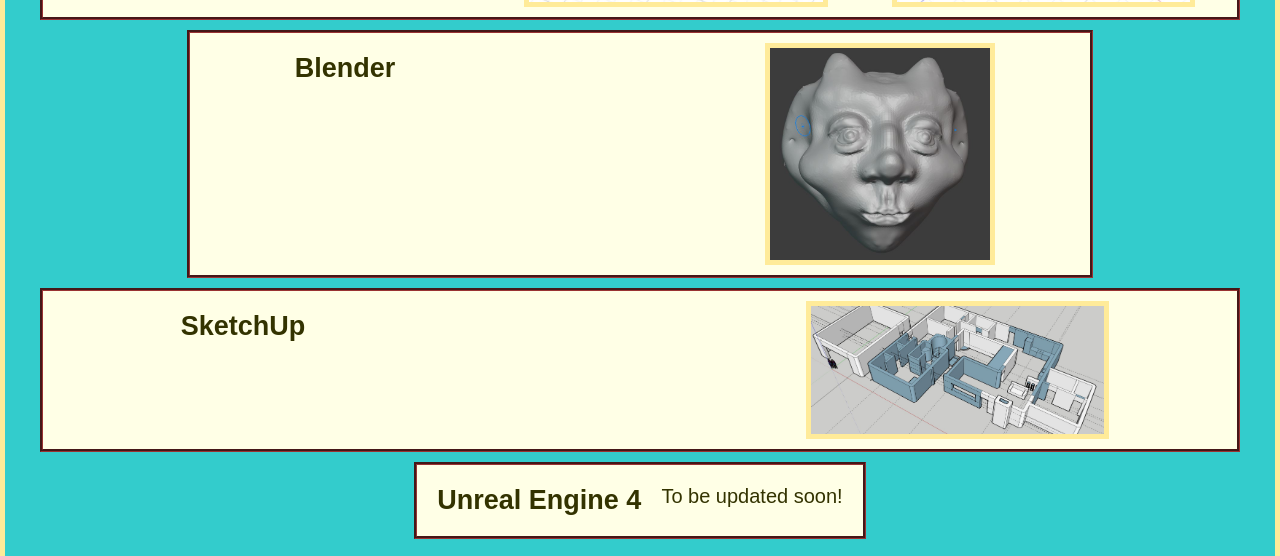
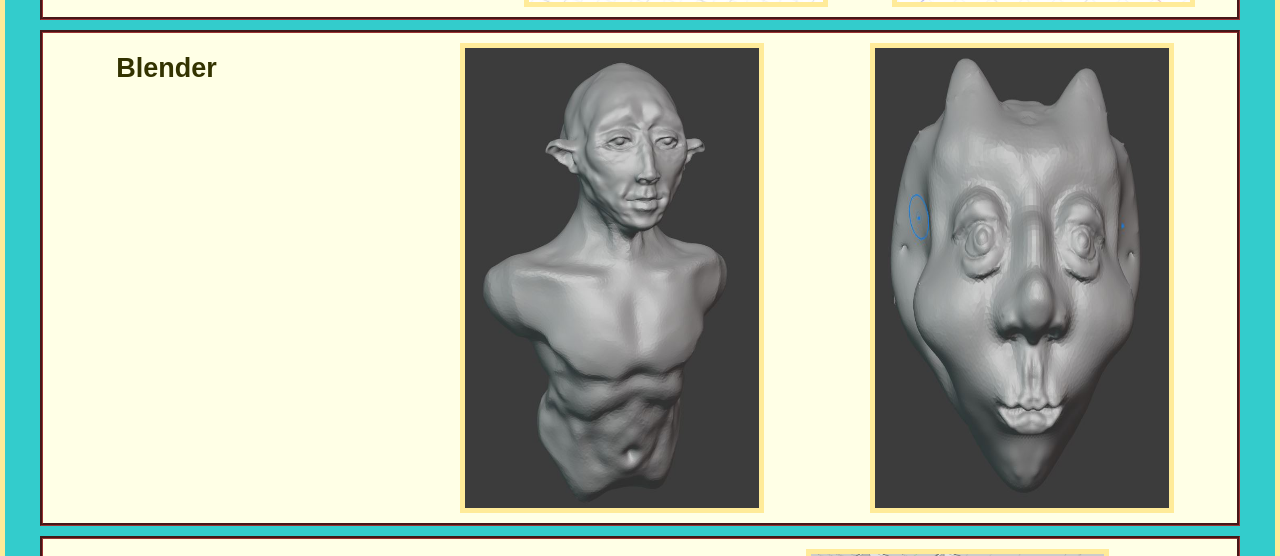
Before and after one commit to mullena14/Personal_Site, a plain HTML site: page model.html in a window 1280 px wide. Shown: the part 726-1282 px from the top of the page. Drawn offline with Linux system fonts and the light colour scheme.

Commit message:
Added second Blender image to model.html file.

```diff
--- a/model.html
+++ b/model.html
@@ -48,6 +48,7 @@
         <p>
 
         </p>
+        <img src="imgs/models/humanoid.JPG" alt="My second blender sculpt."/>
         <img src="imgs/models/alien.JPG" alt="My first successful blender sculpt."/>
       </div>
       <div>
```
Also changed, not shown: imgs/models/humanoid.JPG (added).
